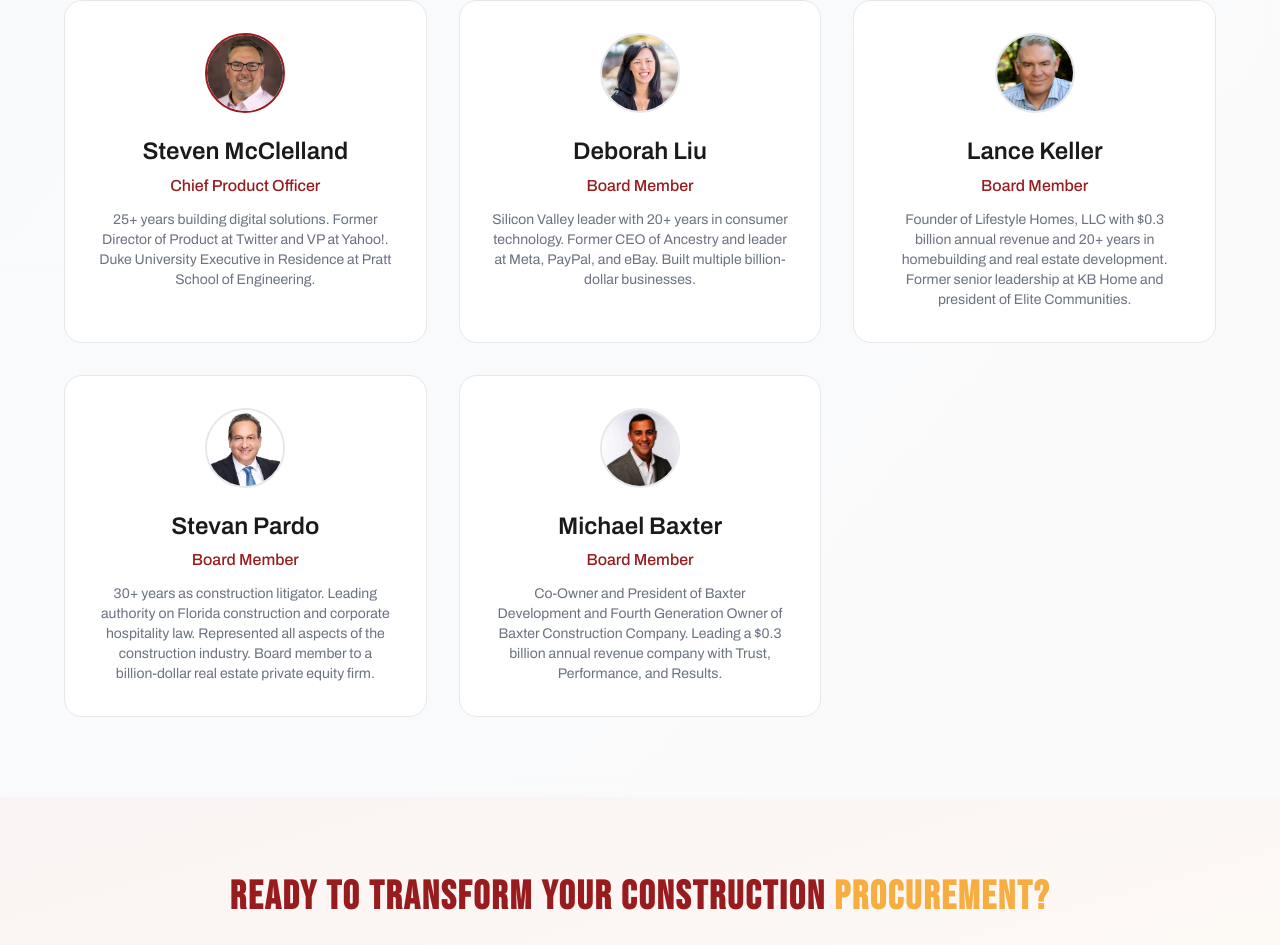
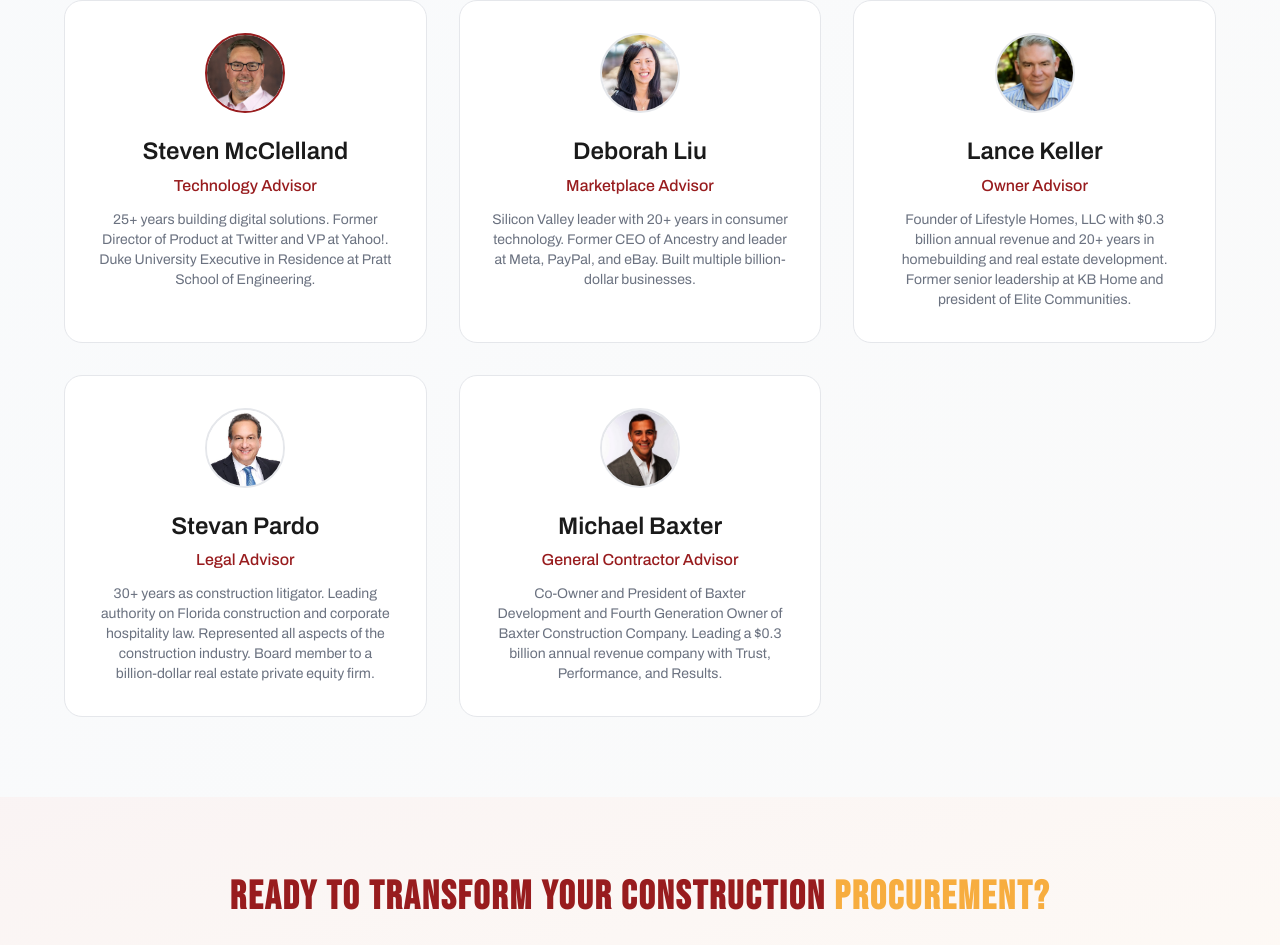
Before and after one commit to fredsabuni/citybuild, a Next.js app: page / in a window 1280 px wide. Shown: the part 5065-6010 px from the top of the page. Built offline with nearby package versions, Linux system fonts and the light colour scheme.

Commit message:
:fix: Update job titles for advisors in the team section

```diff
--- a/src/app/page.tsx
+++ b/src/app/page.tsx
@@ -738,7 +738,7 @@ export default function Home() {
                 />
               </div>
               <h3 className="text-xl font-semibold mb-2">Steven McClelland</h3>
-              <p className="text-primary font-medium mb-3">Chief Product Officer</p>
+              <p className="text-primary font-medium mb-3">Technology Advisor</p>
               <p className="text-muted-foreground text-sm">
                 25+ years building digital solutions. Former Director of Product at Twitter and VP at Yahoo!. Duke University Executive in Residence at Pratt School of Engineering.
               </p>
@@ -755,7 +755,7 @@ export default function Home() {
                 />
               </div>
               <h3 className="text-xl font-semibold mb-2">Deborah Liu</h3>
-              <p className="text-primary font-medium mb-3">Board Member</p>
+              <p className="text-primary font-medium mb-3">Marketplace Advisor</p>
               <p className="text-muted-foreground text-sm">
                 Silicon Valley leader with 20+ years in consumer technology. Former CEO of Ancestry and leader at Meta, PayPal, and eBay. Built multiple billion-dollar businesses.
               </p>
@@ -772,7 +772,7 @@ export default function Home() {
                 />
               </div>
               <h3 className="text-xl font-semibold mb-2">Lance Keller</h3>
-              <p className="text-primary font-medium mb-3">Board Member</p>
+              <p className="text-primary font-medium mb-3">Owner Advisor</p>
               <p className="text-muted-foreground text-sm">
                 Founder of Lifestyle Homes, LLC with $0.3 billion annual revenue and 20+ years in homebuilding and real estate development. Former senior leadership at KB Home and president of Elite Communities.
               </p>
@@ -789,7 +789,7 @@ export default function Home() {
                 />
               </div>
               <h3 className="text-xl font-semibold mb-2">Stevan Pardo</h3>
-              <p className="text-primary font-medium mb-3">Board Member</p>
+              <p className="text-primary font-medium mb-3">Legal Advisor</p>
               <p className="text-muted-foreground text-sm">
                 30+ years as construction litigator. Leading authority on Florida construction and corporate hospitality law. Represented all aspects of the construction industry. Board member to a billion-dollar real estate private equity firm.
               </p>
@@ -806,7 +806,7 @@ export default function Home() {
                 />
               </div>
               <h3 className="text-xl font-semibold mb-2">Michael Baxter</h3>
-              <p className="text-primary font-medium mb-3">Board Member</p>
+              <p className="text-primary font-medium mb-3">General Contractor Advisor</p>
               <p className="text-muted-foreground text-sm">
                 Co-Owner and President of Baxter Development and Fourth Generation Owner of Baxter Construction Company. Leading a $0.3 billion annual revenue company with Trust, Performance, and Results.
               </p>
```
